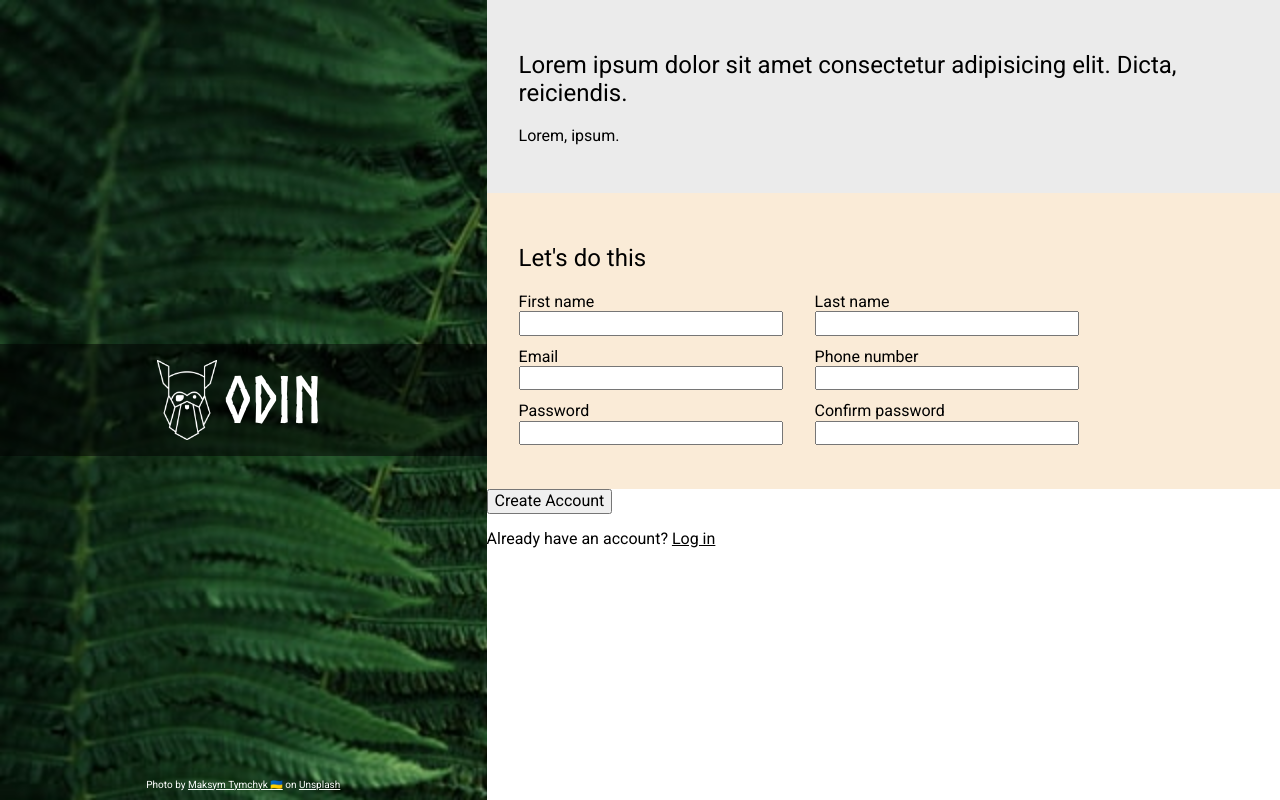
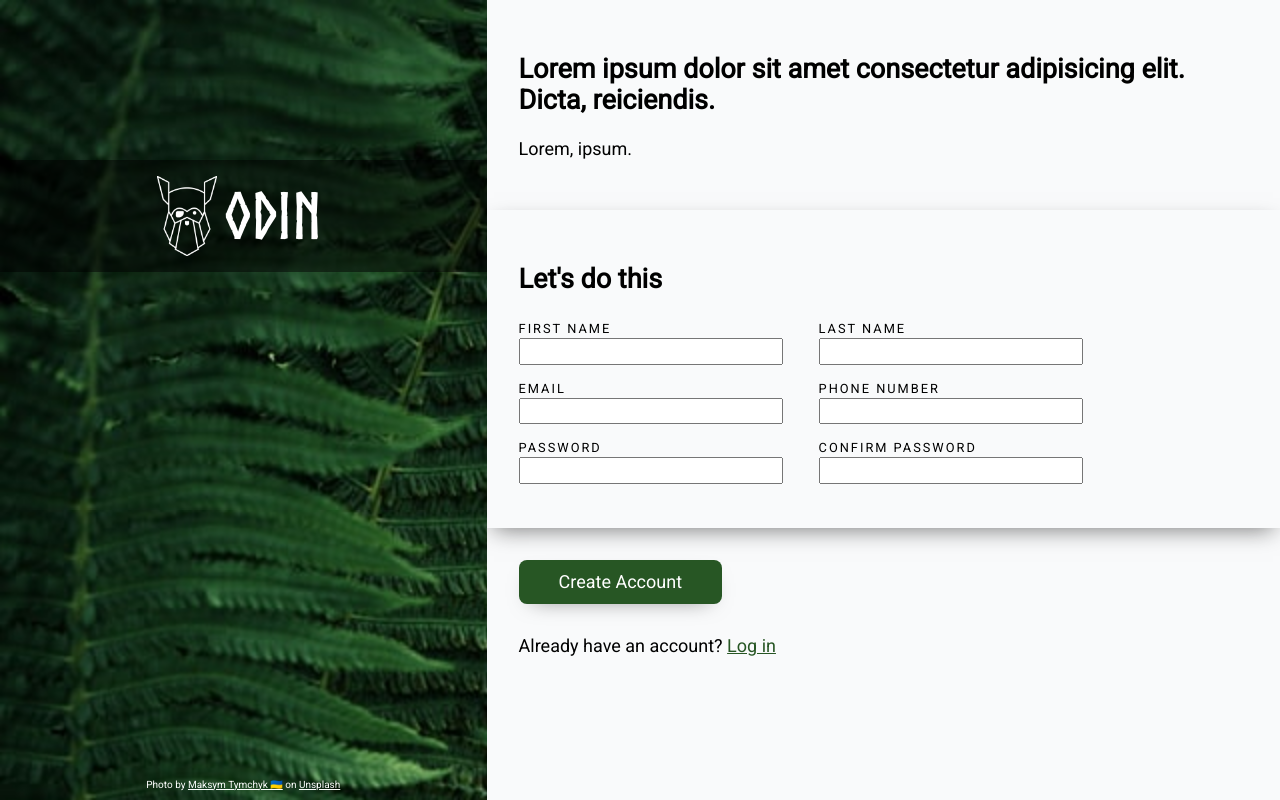
Before and after one commit to davidtrikic/sign-up-form, a plain HTML site: page index.html in a window 1280 px wide. Drawn offline with Linux system fonts and the light colour scheme.

Commit message:
update styles

```diff
--- a/css/style.css
+++ b/css/style.css
@@ -9,7 +9,7 @@ a {
 }
 body {
     font-family: 'Roboto', sans-serif;
-    font-size: 16px;
+    font-size: 18px;
     display: flex;
     flex-wrap: wrap;
     height: 100vh;
@@ -21,9 +21,9 @@ body {
     display: flex;
     flex-direction: column;
     flex-grow: 1;
-    justify-content: center;
+    /* justify-content: center; */
     align-items: center;
-    min-height: 500px;
+    min-height: 50%;
     min-width: 30%;
     position: relative;
     background-image: url(../assets/images/maksym-tymchyk-06HCXSpu7Dw-unsplash.jpg);
@@ -37,6 +37,7 @@ body {
     align-items: center;
     width: 100%;
     padding: 1rem;
+    margin-top: 20vh;
     background-color: rgba(0, 0, 0, 0.5);
 }
 .logo img {
@@ -58,34 +59,37 @@ body {
 /* Content */
 
 h1, h2 {
-    font-weight: 400;
+    font-weight: 600;
 }
 .content {
     font-family: 'Roboto', sans-serif;
     flex-grow: 1;
     flex-basis: 32rem;
+    background-color: #f9fafb;
 }
 
 .content > * {
     padding: 2rem;
-}
-.content header {
-    background-color: #ebebeb;
 }
 
 /* Form */
 
 .main-form {
     padding: 0;
+    padding-bottom: 3rem;
 }
 input {
     margin-bottom: .75rem;
     width: 100%;
 }
-
+label {
+    font-size: .8rem;
+    text-transform: uppercase;
+    letter-spacing: 2px;
+}
 .form-wrapper {
     padding: 2rem;
-    background-color: antiquewhite;
+    box-shadow: 0px 8px 22px -7px rgba(117,117,117,1);
 }
 
  .form-wrapper > div {
@@ -96,7 +100,23 @@ input {
 .form-wrapper > div > div {
     flex-grow: 1;
 }
+.main-form button {
+    border: none;
+    padding: .75rem 2.5rem;
+    margin: 2rem;
+    background-color: #275624;
+    color: #FFF;
+    border-radius: .5rem;
+    box-shadow: 0px 8px 22px -13px rgba(117,117,117,1);
 
+}
+form p {
+    margin: 0 2rem;
+}
+form a:link,
+form a:visited {
+    color: #275624;
+}
 /* Media queries */
 
 @media screen and (min-width: 768px) {
--- a/index.html
+++ b/index.html
@@ -25,10 +25,10 @@
              <h1>Lorem ipsum dolor sit amet consectetur adipisicing elit. Dicta, reiciendis.</h1>
              <p>Lorem, ipsum.</p>
         </header>
-        <form action="#" class="main-form">
+        <form action="#" method="post" class="main-form">
             <div class="form-wrapper">
                 <h2>Let's do this</h2>
-                <div class="name">
+                <div>
                     <div>
                         <label for="first-name">First name</label><br>
                         <input type="text" name="first-name" id="first-name">
@@ -38,7 +38,7 @@
                         <input type="text" name="last-name" id="last-name">
                     </div>
                 </div>
-                <div class="email-phone">
+                <div>
                     <div>
                         <label for="email">Email</label><br>
                         <input type="email" name="email" id="email">
@@ -48,7 +48,7 @@
                         <input type="tel" name="phone" id="phone">
                     </div>
                 </div>
-                <div class="password">
+                <div>
                     <div>
                         <label for="password">Password</label><br>
                         <input type="password" name="password" id="password">
```
